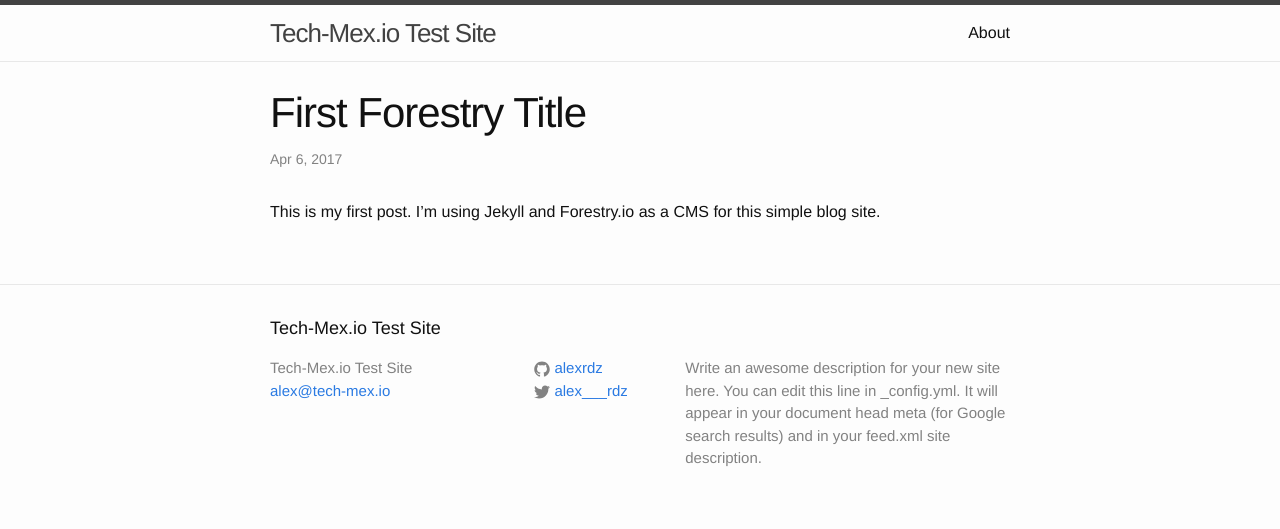
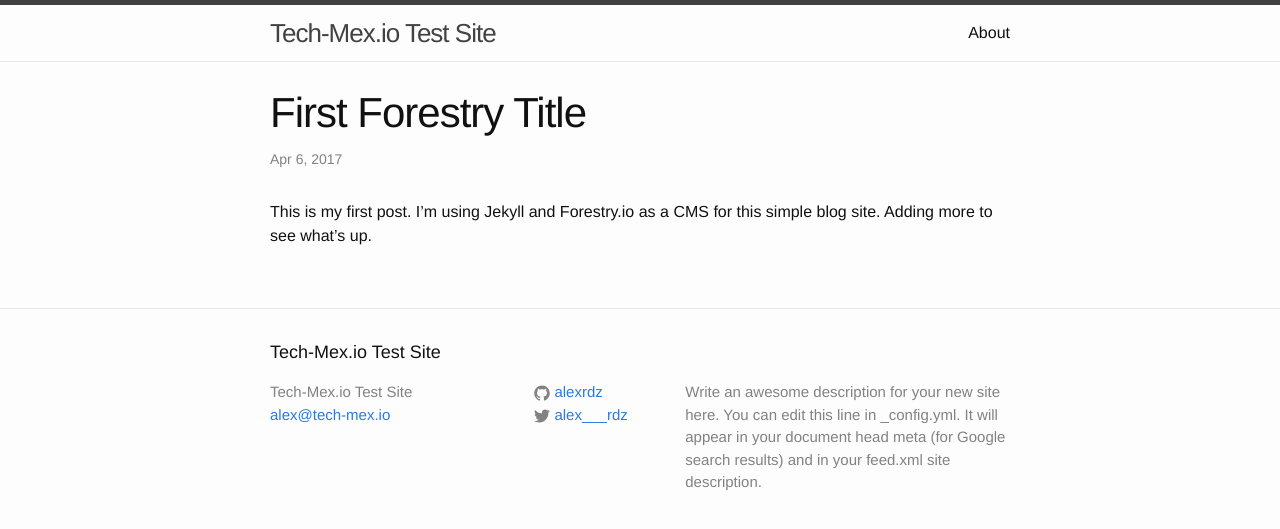
Before and after one commit to alexrdz/tm, a Jekyll site: the page built from _posts/2017-04-06-first-forestry-title.md, in a window 1280 px wide. Shown: the top 529 px of the page. Built offline with Jekyll 4.4.1, drawn with Linux system fonts in a browser that asks for light colours; our own code applies the rules of GitHub Pages for plain Markdown files.

Commit message:
Update from Forestry.io - 2017-04-06-first-forestry-title.md

```diff
--- a/_posts/2017-04-06-first-forestry-title.md
+++ b/_posts/2017-04-06-first-forestry-title.md
@@ -5,4 +5,4 @@ date: '2017-04-06T12:50:01+00:00'
 ---
 
 
-This is my first post. I'm using Jekyll and Forestry.io as a CMS for this simple blog site.
+This is my first post. I'm using Jekyll and Forestry.io as a CMS for this simple blog site. Adding more to see what's up.
```
